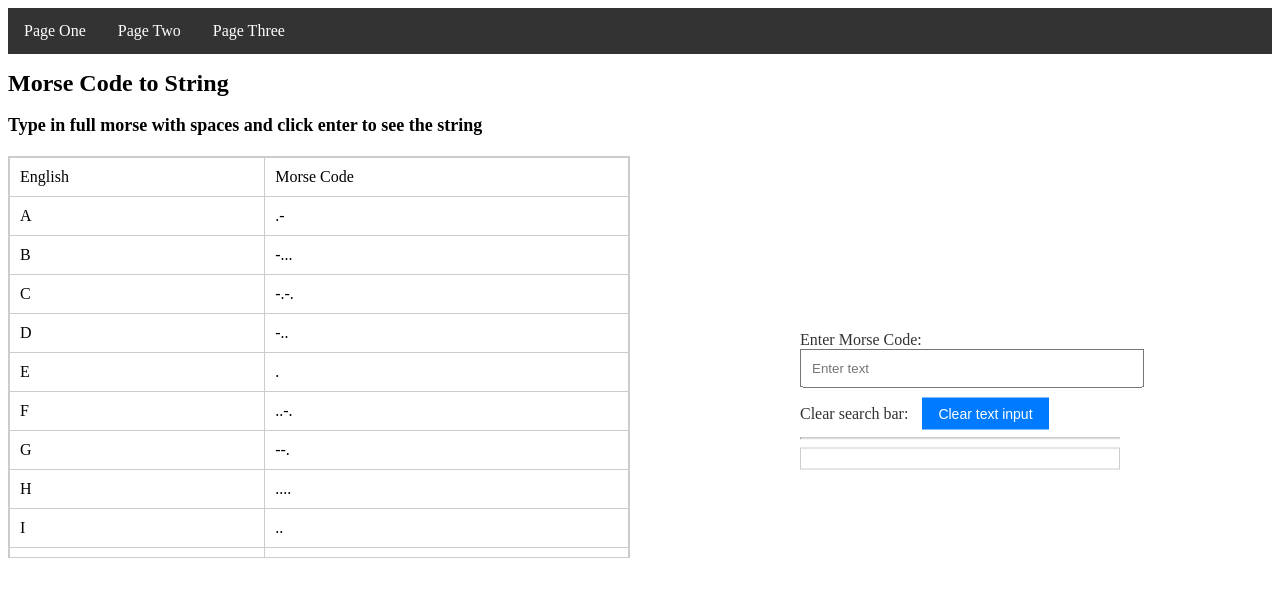
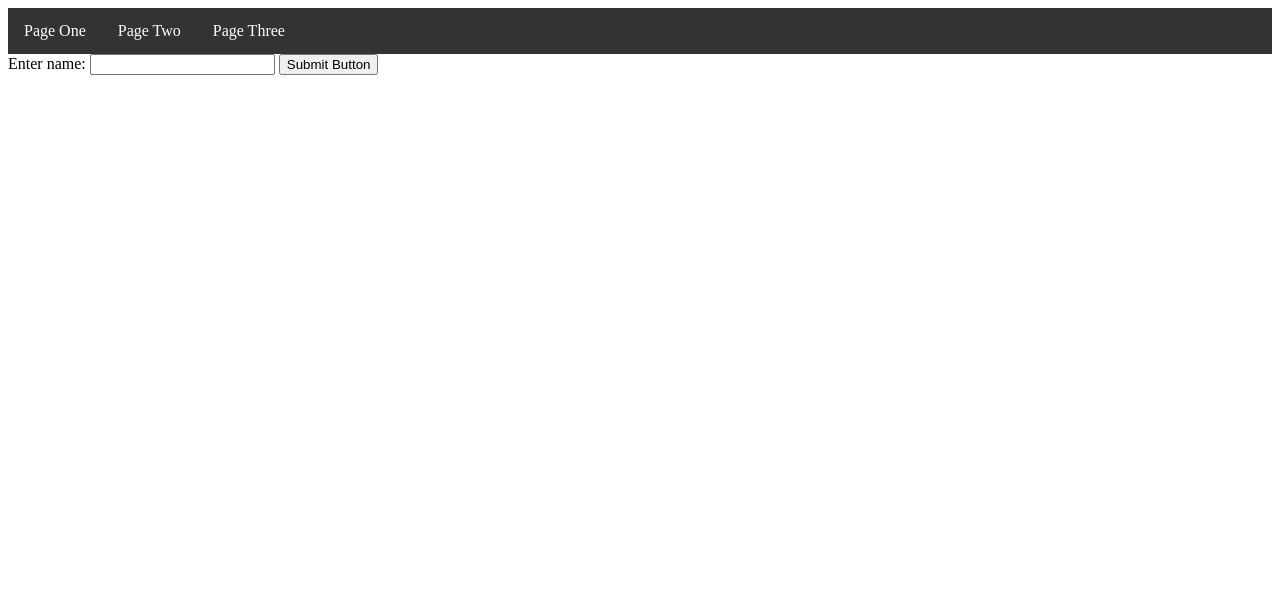
Before and after one commit to shama2025/github-actions-backend, a Flask app: page /pageTwo in a window 1280 px wide. Shown: the top 597 px of the page. Run offline with Flask 3, Linux system fonts and the light colour scheme.

Commit message:
Fixing web apps to be server side dynamic
Making sure apps will always be different upon loading

```diff
--- a/app.py
+++ b/app.py
@@ -1,5 +1,5 @@
 """This app.py file will contain the backend for the dynamic web applications"""
-from flask import Flask, render_template
+from flask import Flask, render_template,request
 
 app = Flask(__name__)
 
@@ -15,12 +15,17 @@ def page_one():
     """Will Display pageOne.html"""
     return render_template("pageOne.html")
 
-
 @app.route("/pageTwo")
 def page_two():
     """Will display pageTwo.html"""
     return render_template("pageTwo.html")
 
+@app.route('/pageTwo/submit', methods=['POST'])
+def page_two_submit():
+    """This will grab a users form submition and return it"""
+    user_form_input = request.form.get("user_input")
+    return f"<h1>Hello user: {user_form_input}</h1>"
+
 @app.route("/pageThree")
 def page_three():
     """Will display pageThree.html"""
--- a/static/js/pageTwo.js
+++ /dev/null
@@ -1,66 +0,0 @@
-/**
- * Functionality of pageTwo.html
- */
-
-const listEnglishLet = ["A","B","C","D","E","F","G","H","I","J","K","L",
-                        "M","N","O","P","Q","R","S","T","U","V","W","X","Y","Z","@",".", " "]
-
-const listMorse = [".-", "-...","-.-.", "-..",".","..-.","--.","....","..",".---","-.-",".-..",
-                    "--","-.","---",".--.","--.-",".-.","...","-","..-","...-",".--","-..-","-.--","--..",".--.-.",".-.-.-", "/"]
-
-const tableBody = document.getElementById('tableBody')
-const userInput = document.getElementById('userInputMorse')
-const translatedText = document.getElementById('translateText')
-const clearBtn = document.getElementById('clearTextInput')
-let str = ""
-let translateString = ""
-let index = 0
-let count = 0
-
-userInput.addEventListener('change', () =>{ //change this to dynamically change the html until the user enters a /
-    str = userInput?.value
-    translateText(str.split("/"))
-})
-
-function translateText(string){
-
-    string.forEach(element => {
-             index = listMorse.indexOf(element)
-             if(listEnglishLet[index] == undefined){
-                translateString = "/"
-             }
-             translateString = translateString + listEnglishLet[index]
-            console.log(translateString)
-        translatedText.innerHTML = translateString
-    });
-}
-
-
-// Loop through the arrays and create table rows
-for (let i = 0; i < listEnglishLet.length; i++) {
-  const englishLetter = listEnglishLet[i];
-  const morseCode = listMorse[i];
-
-  // Create a new row
-  const row = document.createElement('tr');
-
-  // Create a cell for the English letter
-  const englishCell = document.createElement('td');
-  englishCell.textContent = englishLetter;
-
-  // Create a cell for the Morse code
-  const morseCell = document.createElement('td');
-  morseCell.textContent = morseCode;
-
-  // Append cells to the row
-  row.appendChild(englishCell);
-  row.appendChild(morseCell);
-
-  // Append the row to the table body
-  tableBody.appendChild(row);
-}
-
-clearBtn.addEventListener('click', () =>{
-    translatedText.innerHTML = ""
-    userInput.value =""
-})
--- a/static/styles/pageTwo.css
+++ b/static/styles/pageTwo.css
@@ -1,80 +1,4 @@
-
-.center {
-    position: absolute;
-    top: 50%;
-    left: 75%;
-    transform: translate(-50%, -50%);
+a{
+    color: black;
+    text-decoration-line: none;
 }
-
-.container {
-    display: flex;
-    justify-content: space-between;
-}
-
-.left-column {
-    flex: 1;
-    margin-right: 20px;
-}
-
-.right-column {
-    flex: 1;
-}
-
-h1 {
-    font-size: 24px;
-    margin-bottom: 10px;
-}
-
-h3 {
-    font-size: 18px;
-    margin-bottom: 20px;
-}
-
-table {
-    width: 100%;
-    border-collapse: collapse;
-}
-.table-container {
-    height: 400px; /* Set a fixed height */
-    overflow-y: scroll; /* Add a vertical scroll bar */
-    border: 1px solid #ccc; /* Optional border for the container */
-}
-
-th, td {
-    border: 1px solid #ccc;
-    padding: 10px;
-    text-align: left;
-}
-
-#userInputMorse {
-    width: 100%;
-    padding: 10px;
-    margin-bottom: 10px;
-}
-
-.translateText {
-    font-size: 18px;
-    border: 1px solid #ccc;
-    padding: 10px;
-}
-
-label {
-    font-size: 16px;
-    margin-right: 10px; /* Add some spacing to the right */
-    color: #333; /* Text color */
-}
-
-/* Style the button */
-input[type="button"] {
-    padding: 8px 16px; /* Add padding to the button */
-    font-size: 14px;
-    background-color: #007bff; /* Button background color */
-    color: #fff; /* Button text color */
-    border: none; /* Remove border */
-    cursor: pointer; /* Add pointer cursor on hover */
-}
-
-/* Change button style on hover */
-input[type="button"]:hover {
-    background-color: #0056b3; /* Button background color on hover */
-}
--- a/templates/pageTwo.html
+++ b/templates/pageTwo.html
@@ -8,39 +8,11 @@
     <script type="module" src="../static/js/pageTwo.js"></script>
 </head>
 
-<body id="body">
+<body>
     <div id="navBar"></div>
-    <div class="container">
-        <div class="left-column">
-            <h1>Morse Code to String</h1>
-            <h3>Type in full morse with spaces and click enter to see the string</h3>
-
-            <div class="table-container"><table>
-                <thead>
-                    <tr>
-                        <td>
-                            English
-                        </td>
-                        <td>
-                            Morse Code
-                        </td>
-                    </tr>
-                </thead>
-                <tbody id="tableBody">
-                </tbody>
-            </table></div>
-        </div>
-        <div class="right-column">
-            <div class="center">
-                <label for="userInputMorse">Enter Morse Code:</label>
-                <input type="text" placeholder="Enter text " id="userInputMorse">
-                <label for="clearTextInput">Clear search bar: </label>
-                <input type="button" value="Clear text input" id="clearTextInput">
-                <hr>
-                <div class="translateText" id="translateText"></div>
-            </div>
-        </div>
-    </div>
+    <label for="user_input">Enter name: </label>
+    <input type="text" id="user_input" class="user-input">
+    <button id="submit_btn" class="submit-btn"><a href="pageTwo/submit">Submit Button</a></button>
 </body>
 
 </html>
```
Also changed, not shown: static/js/pageOne.js (+3 -38 lines), static/styles/pageOne.css (+10 -168 lines), templates/pageOne.html (+2 -18 lines), static/misc/morse-code.png (deleted).
